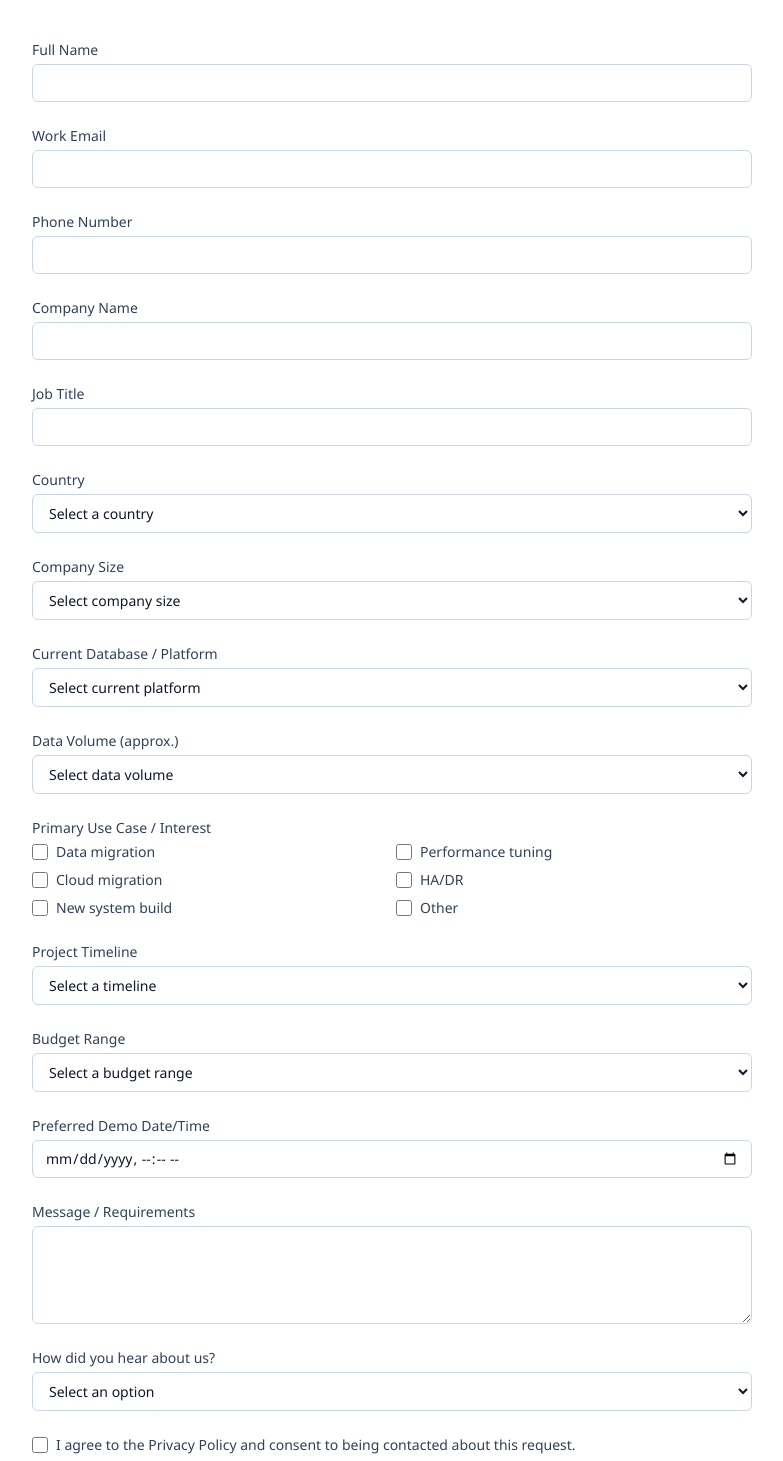
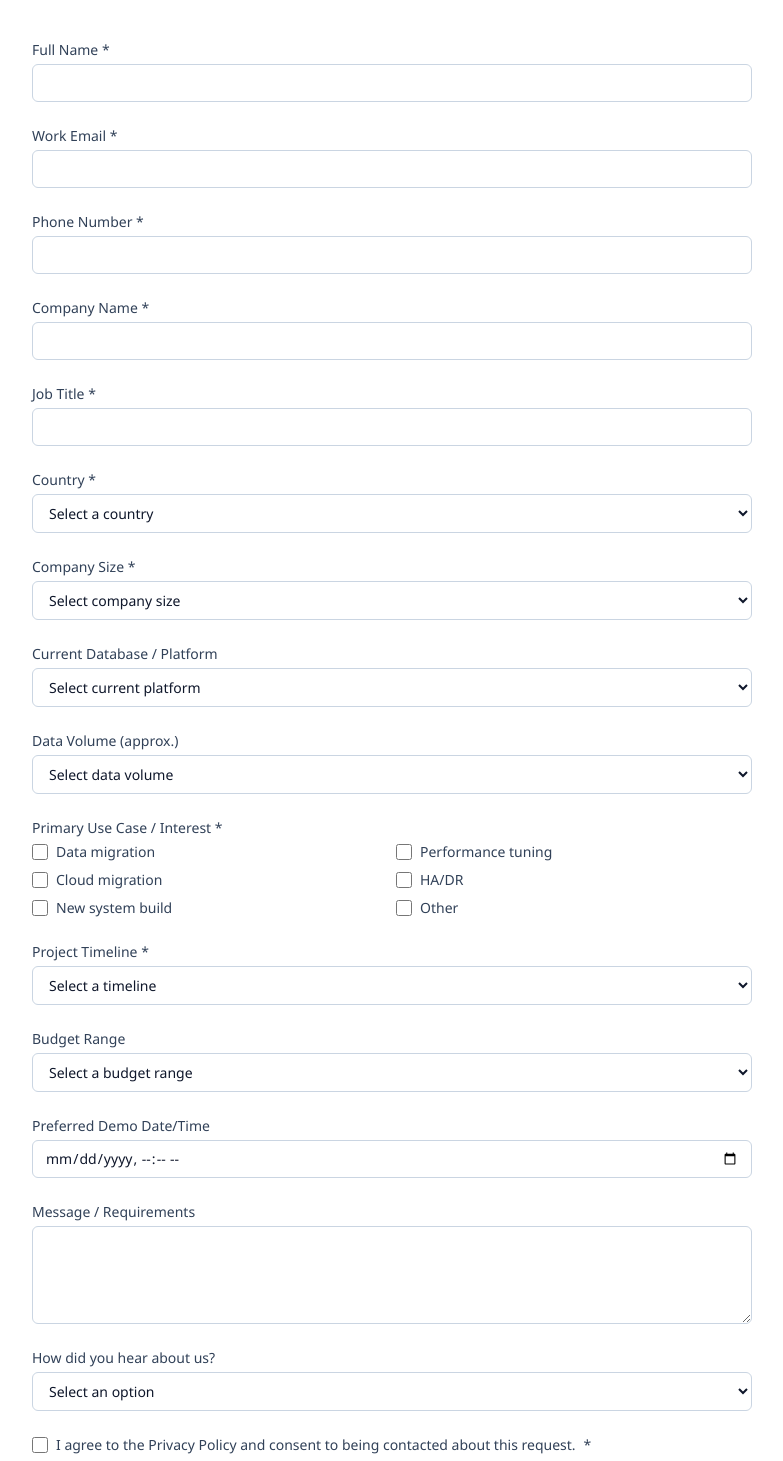
Before and after one commit to tuyennguyen1991/tuyennguyen.github.io, a React (Vite) app: page / in a window 1280 px wide. Shown: the part 5149-6610 px from the top of the page, without its empty margins (248-1031 px from the left). Built offline with nearby package versions, Linux system fonts and the light colour scheme.

Commit message:
Add accessibility labeling (aria-required, required indicators) to Request Demo form

```diff
--- a/src/sections/RequestDemo.tsx
+++ b/src/sections/RequestDemo.tsx
@@ -187,7 +187,7 @@ export function RequestDemo() {
       <form onSubmit={handleSubmit} className="mt-10 space-y-6" noValidate>
         <div className={fieldWrapperClass}>
           <label className={labelClass} htmlFor="fullName">
-            Full Name
+            Full Name <span aria-hidden="true">*</span>
           </label>
           <input
             id="fullName"
@@ -197,6 +197,7 @@ export function RequestDemo() {
             value={formData.fullName}
             onChange={(event) => updateField('fullName', event.target.value)}
             onBlur={() => markTouched('fullName')}
+            aria-required="true"
             aria-invalid={shouldShowError('fullName')}
             aria-describedby={shouldShowError('fullName') ? 'fullName-error' : undefined}
           />
@@ -209,7 +210,7 @@ export function RequestDemo() {
 
         <div className={fieldWrapperClass}>
           <label className={labelClass} htmlFor="workEmail">
-            Work Email
+            Work Email <span aria-hidden="true">*</span>
           </label>
           <input
             id="workEmail"
@@ -219,6 +220,7 @@ export function RequestDemo() {
             value={formData.workEmail}
             onChange={(event) => updateField('workEmail', event.target.value)}
             onBlur={() => markTouched('workEmail')}
+            aria-required="true"
             aria-invalid={shouldShowError('workEmail')}
             aria-describedby={shouldShowError('workEmail') ? 'workEmail-error' : undefined}
           />
@@ -231,7 +233,7 @@ export function RequestDemo() {
 
         <div className={fieldWrapperClass}>
           <label className={labelClass} htmlFor="phone">
-            Phone Number
+            Phone Number <span aria-hidden="true">*</span>
           </label>
           <input
             id="phone"
@@ -241,6 +243,7 @@ export function RequestDemo() {
             value={formData.phone}
             onChange={(event) => updateField('phone', event.target.value)}
             onBlur={() => markTouched('phone')}
+            aria-required="true"
             aria-invalid={shouldShowError('phone')}
             aria-describedby={shouldShowError('phone') ? 'phone-error' : undefined}
           />
@@ -253,7 +256,7 @@ export function RequestDemo() {
 
         <div className={fieldWrapperClass}>
           <label className={labelClass} htmlFor="companyName">
-            Company Name
+            Company Name <span aria-hidden="true">*</span>
           </label>
           <input
             id="companyName"
@@ -263,6 +266,7 @@ export function RequestDemo() {
             value={formData.companyName}
             onChange={(event) => updateField('companyName', event.target.value)}
             onBlur={() => markTouched('companyName')}
+            aria-required="true"
             aria-invalid={shouldShowError('companyName')}
             aria-describedby={shouldShowError('companyName') ? 'companyName-error' : undefined}
           />
@@ -275,7 +279,7 @@ export function RequestDemo() {
 
         <div className={fieldWrapperClass}>
           <label className={labelClass} htmlFor="jobTitle">
-            Job Title
+            Job Title <span aria-hidden="true">*</span>
           </label>
           <input
             id="jobTitle"
@@ -285,6 +289,7 @@ export function RequestDemo() {
             value={formData.jobTitle}
             onChange={(event) => updateField('jobTitle', event.target.value)}
             onBlur={() => markTouched('jobTitle')}
+            aria-required="true"
             aria-invalid={shouldShowError('jobTitle')}
             aria-describedby={shouldShowError('jobTitle') ? 'jobTitle-error' : undefined}
           />
@@ -297,7 +302,7 @@ export function RequestDemo() {
 
         <div className={fieldWrapperClass}>
           <label className={labelClass} htmlFor="country">
-            Country
+            Country <span aria-hidden="true">*</span>
           </label>
           <select
             id="country"
@@ -306,6 +311,7 @@ export function RequestDemo() {
             value={formData.country}
             onChange={(event) => updateField('country', event.target.value)}
             onBlur={() => markTouched('country')}
+            aria-required="true"
             aria-invalid={shouldShowError('country')}
             aria-describedby={shouldShowError('country') ? 'country-error' : undefined}
           >
@@ -325,7 +331,7 @@ export function RequestDemo() {
 
         <div className={fieldWrapperClass}>
           <label className={labelClass} htmlFor="companySize">
-            Company Size
+            Company Size <span aria-hidden="true">*</span>
           </label>
           <select
             id="companySize"
@@ -336,6 +342,7 @@ export function RequestDemo() {
               updateField('companySize', event.target.value as RequestDemoFormData['companySize'])
             }
             onBlur={() => markTouched('companySize')}
+            aria-required="true"
             aria-invalid={shouldShowError('companySize')}
             aria-describedby={shouldShowError('companySize') ? 'companySize-error' : undefined}
           >
@@ -412,7 +419,9 @@ export function RequestDemo() {
         </div>
 
         <fieldset id="useCases" className={fieldWrapperClass}>
-          <legend className={labelClass}>Primary Use Case / Interest</legend>
+          <legend className={labelClass}>
+            Primary Use Case / Interest <span aria-hidden="true">*</span>
+          </legend>
           <div className="mt-1 grid grid-cols-1 gap-2 sm:grid-cols-2">
             {USE_CASE_OPTIONS.map((option) => (
               <label key={option} className="flex items-center gap-2 text-sm text-slate-700">
@@ -435,7 +444,7 @@ export function RequestDemo() {
 
         <div className={fieldWrapperClass}>
           <label className={labelClass} htmlFor="timeline">
-            Project Timeline
+            Project Timeline <span aria-hidden="true">*</span>
           </label>
           <select
             id="timeline"
@@ -446,6 +455,7 @@ export function RequestDemo() {
               updateField('timeline', event.target.value as RequestDemoFormData['timeline'])
             }
             onBlur={() => markTouched('timeline')}
+            aria-required="true"
             aria-invalid={shouldShowError('timeline')}
             aria-describedby={shouldShowError('timeline') ? 'timeline-error' : undefined}
           >
@@ -552,10 +562,12 @@ export function RequestDemo() {
               checked={formData.consent}
               onChange={(event) => updateField('consent', event.target.checked)}
               onBlur={() => markTouched('consent')}
+              aria-required="true"
               aria-invalid={shouldShowError('consent')}
               aria-describedby={shouldShowError('consent') ? 'consent-error' : undefined}
             />
-            I agree to the Privacy Policy and consent to being contacted about this request.
+            I agree to the Privacy Policy and consent to being contacted about this request.{' '}
+            <span aria-hidden="true">*</span>
           </label>
           {shouldShowError('consent') && (
             <p id="consent-error" className={errorTextClass} role="alert">
```
Also changed, not shown: 1 other file (tests, documents, lock files or other folders).
